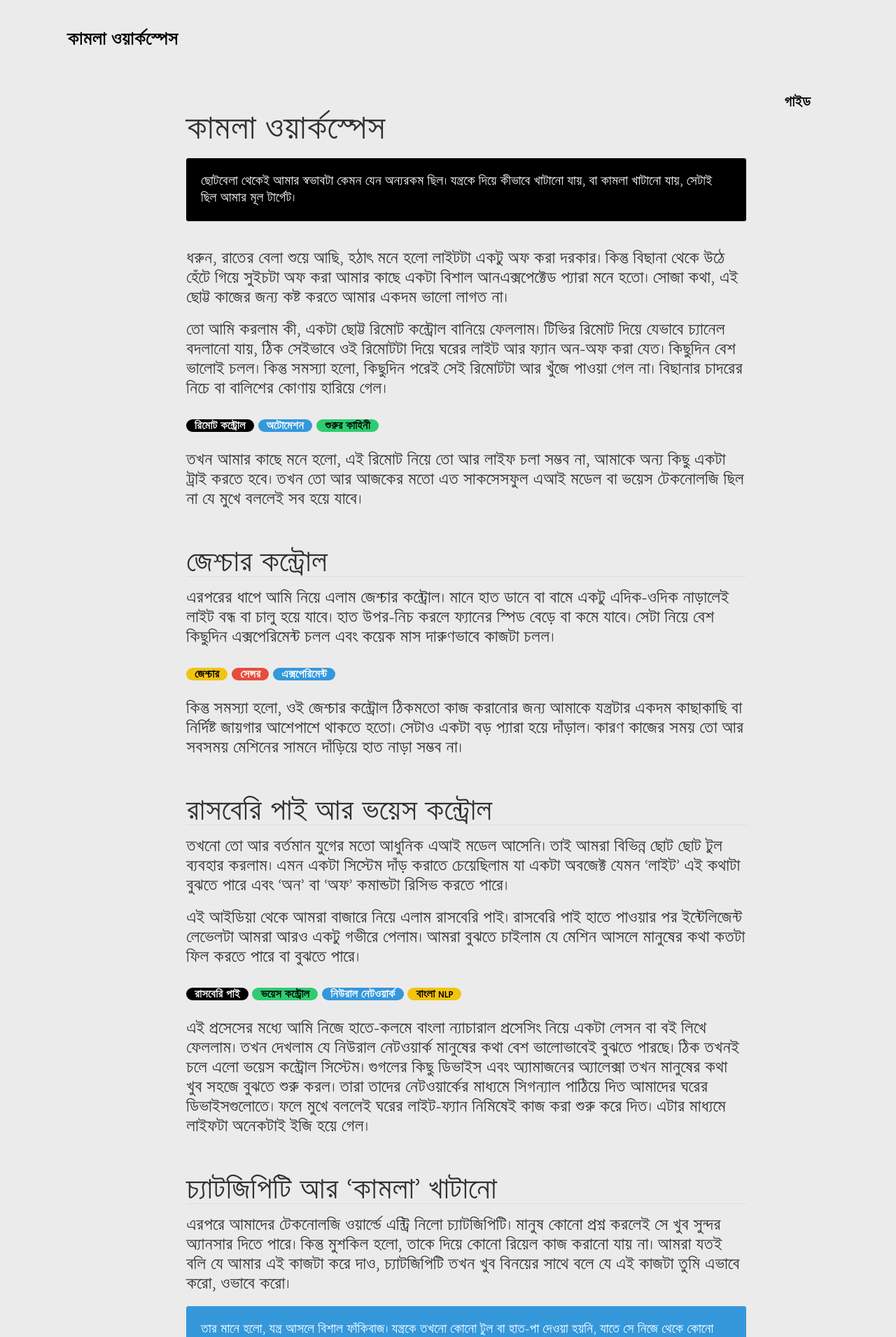
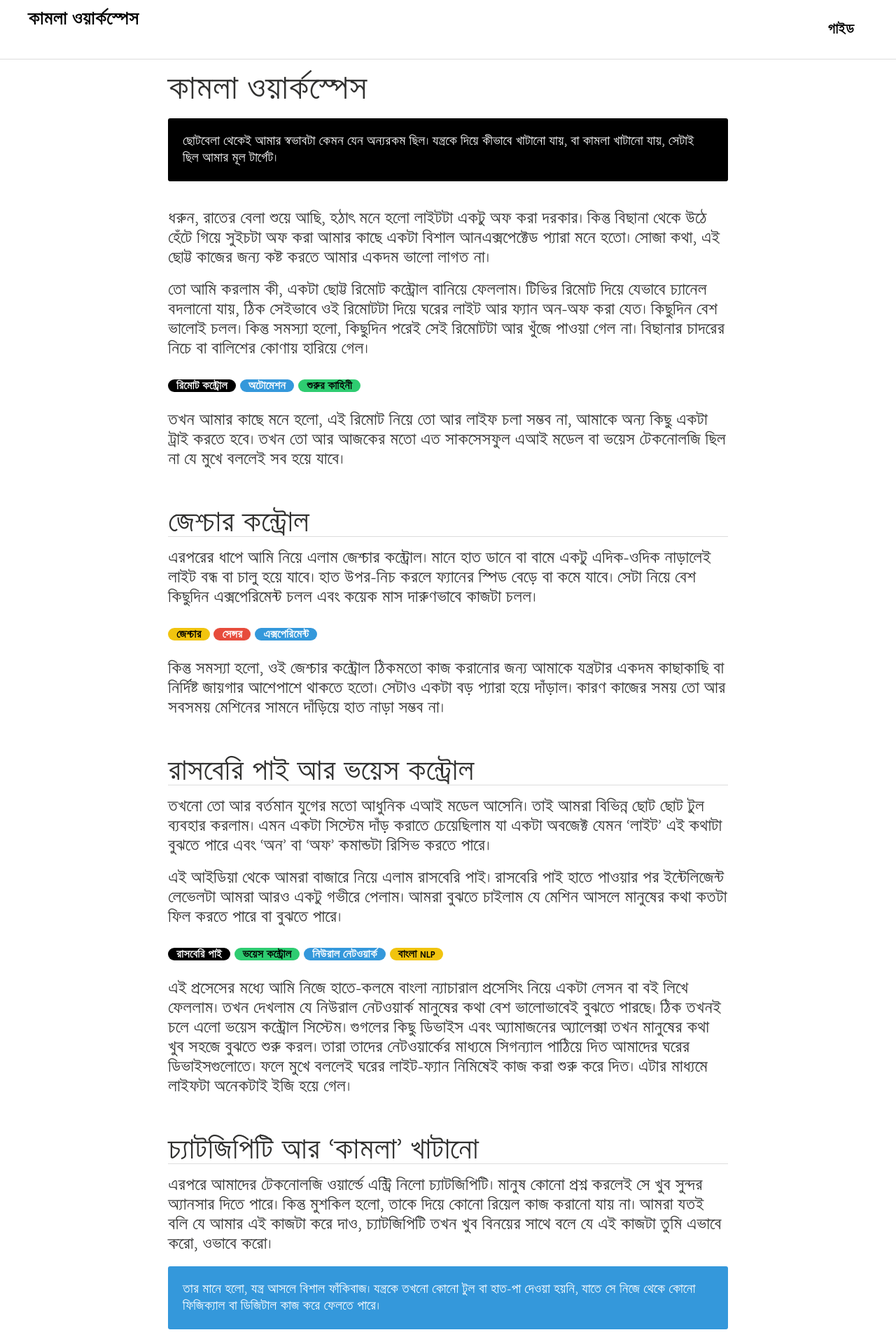
Before and after one commit to raqueeb/kamla_wksp, a Jekyll site: the page built from docs/index.md, in a window 1280 px wide. Shown: the top 1910 px of the page at 70% size. Built offline with Jekyll 4.4.1, drawn with Linux system fonts in a browser that asks for light colours; some of the changed text lies outside the part shown.

Commit message:
Revert "Fix hamburger button positioning on mobile + match template masthead/nav styling"
This reverts commit 4309bc78c7ac305533fb97d39601cb8cce4b9295.

```diff
--- a/docs/css/main.css
+++ b/docs/css/main.css
@@ -353,18 +353,21 @@ img {
    ========================================================================== */
 
 #masthead {
-  padding: 1.618em;
+  background-color: #fff;
+  padding: 0 20px;
   z-index: 5;
+  border-bottom: 1px solid #ddd;
 }
 #masthead .inner-wrap {
-  max-width: 68em;
-  margin-left: auto;
-  margin-right: auto;
+  max-width: 1200px;
+  margin: 0 auto;
+  display: flex;
+  justify-content: space-between;
+  align-items: center;
 }
 
 .site-title {
-  display: block;
-  padding: 15px 0;
+  padding: 12px 0;
   height: 60px;
   text-decoration: none;
   color: #000;
@@ -390,13 +393,12 @@ img {
 .menu li a {
   position: relative;
   display: block;
-  margin-right: 1.618em;
-  padding: 15px 0;
-  height: 60px;
+  margin-right: 20px;
+  padding: 18px 0;
   font-family: "SiyamRupali", "Helvetica Neue", "Segoe UI", Arial, sans-serif;
   font-weight: 700;
   font-size: 16px;
-  line-height: 30px;
+  line-height: 24px;
   color: #000;
   text-transform: uppercase;
   text-decoration: none;
@@ -425,16 +427,6 @@ img {
   width: 100%;
 }
 
-.top-menu {
-  display: none;
-  position: relative;
-}
-
-.top-menu ul {
-  position: absolute;
-  right: 0;
-}
-
 .top-menu .home {
   display: none;
 }
@@ -444,17 +436,14 @@ img {
    ========================================================================== */
 
 #page-wrapper {
-  padding: 0 1.618em;
-  height: 100%;
-  width: 100%;
-  z-index: 2;
+  padding: 0 20px;
+  background: #fff;
 }
 
 #main {
   max-width: 800px;
   margin: 0 auto;
   padding: 30px 0 60px 0;
-  width: 100%;
 }
 
 .page-title {
@@ -583,11 +572,11 @@ nav.toc a:hover {
 
 .sliding-menu-button {
   position: fixed;
-  top: 20px;
-  right: 20px;
+  top: 1.618em;
+  right: 1.618em;
   display: none;
-  width: 50px;
-  height: 50px;
+  width: 60px;
+  height: 60px;
   background: #000;
   outline: 0;
   padding: 0;
@@ -778,10 +767,6 @@ nav.toc a:hover {
   }
   .sliding-menu-button {
     display: block !important;
-    position: fixed;
-    top: 20px;
-    right: 20px;
-    z-index: 20;
   }
 }
 
--- a/docs/index.md
+++ b/docs/index.md
@@ -2,7 +2,10 @@
 layout: default
 title: কামলা ওয়ার্কস্পেস
 ---
-<div class="notice">ছোটবেলা থেকেই আমার স্বভাবটা কেমন যেন অন্যরকম ছিল। যন্ত্রকে দিয়ে কীভাবে খাটানো যায়, বা কামলা খাটানো যায়, সেটাই ছিল আমার মূল টার্গেট।</div>
+
+<div class="notice">
+ছোটবেলা থেকেই আমার স্বভাবটা কেমন যেন অন্যরকম ছিল। যন্ত্রকে দিয়ে কীভাবে খাটানো যায়, বা কামলা খাটানো যায়, সেটাই ছিল আমার মূল টার্গেট।
+</div>
 
 ধরুন, রাতের বেলা শুয়ে আছি, হঠাৎ মনে হলো লাইটটা একটু অফ করা দরকার। কিন্তু বিছানা থেকে উঠে হেঁটে গিয়ে সুইচটা অফ করা আমার কাছে একটা বিশাল আনএক্সপেক্টেড প্যারা মনে হতো। সোজা কথা, এই ছোট্ট কাজের জন্য কষ্ট করতে আমার একদম ভালো লাগত না।
 
@@ -47,7 +50,9 @@ title: কামলা ওয়ার্কস্পেস
 
 এরপরে আমাদের টেকনোলজি ওয়ার্ল্ডে এন্ট্রি নিলো **চ্যাটজিপিটি**। মানুষ কোনো প্রশ্ন করলেই সে খুব সুন্দর অ্যানসার দিতে পারে। কিন্তু মুশকিল হলো, তাকে দিয়ে কোনো রিয়েল কাজ করানো যায় না। আমরা যতই বলি যে আমার এই কাজটা করে দাও, চ্যাটজিপিটি তখন খুব বিনয়ের সাথে বলে যে এই কাজটা তুমি এভাবে করো, ওভাবে করো।
 
-<div class="notice-info">তার মানে হলো, যন্ত্র আসলে বিশাল ফাঁকিবাজ। যন্ত্রকে তখনো কোনো টুল বা হাত-পা দেওয়া হয়নি, যাতে সে নিজে থেকে কোনো ফিজিক্যাল বা ডিজিটাল কাজ করে ফেলতে পারে।</div>
+<div class="notice-info">
+তার মানে হলো, যন্ত্র আসলে বিশাল ফাঁকিবাজ। যন্ত্রকে তখনো কোনো টুল বা হাত-পা দেওয়া হয়নি, যাতে সে নিজে থেকে কোনো ফিজিক্যাল বা ডিজিটাল কাজ করে ফেলতে পারে।
+</div>
 
 ব্যাপারটা ঠিক এমন যে, যন্ত্রের একটা দারুণ মাথা বা ব্রেইন আছে এবং আমার মাথা সরাসরি সেই যন্ত্রের সাথে কথা বলছে। কিন্তু আমার তো মাথার সাথে হাত-পা আছে, আমি চাইলেই একটা কাজ নিজে করে ফেলতে পারি। চ্যাটজিপিটিকে কোনো কিছু করতে বললে সে সেটা কোনো অ্যাকশনে কনভার্ট করতে পারত না, কারণ তার তো কোনো হাত-পা বা টুল নেই।
 
```
Also changed, not shown: other parts of docs/index.md (+1 -5 lines).
